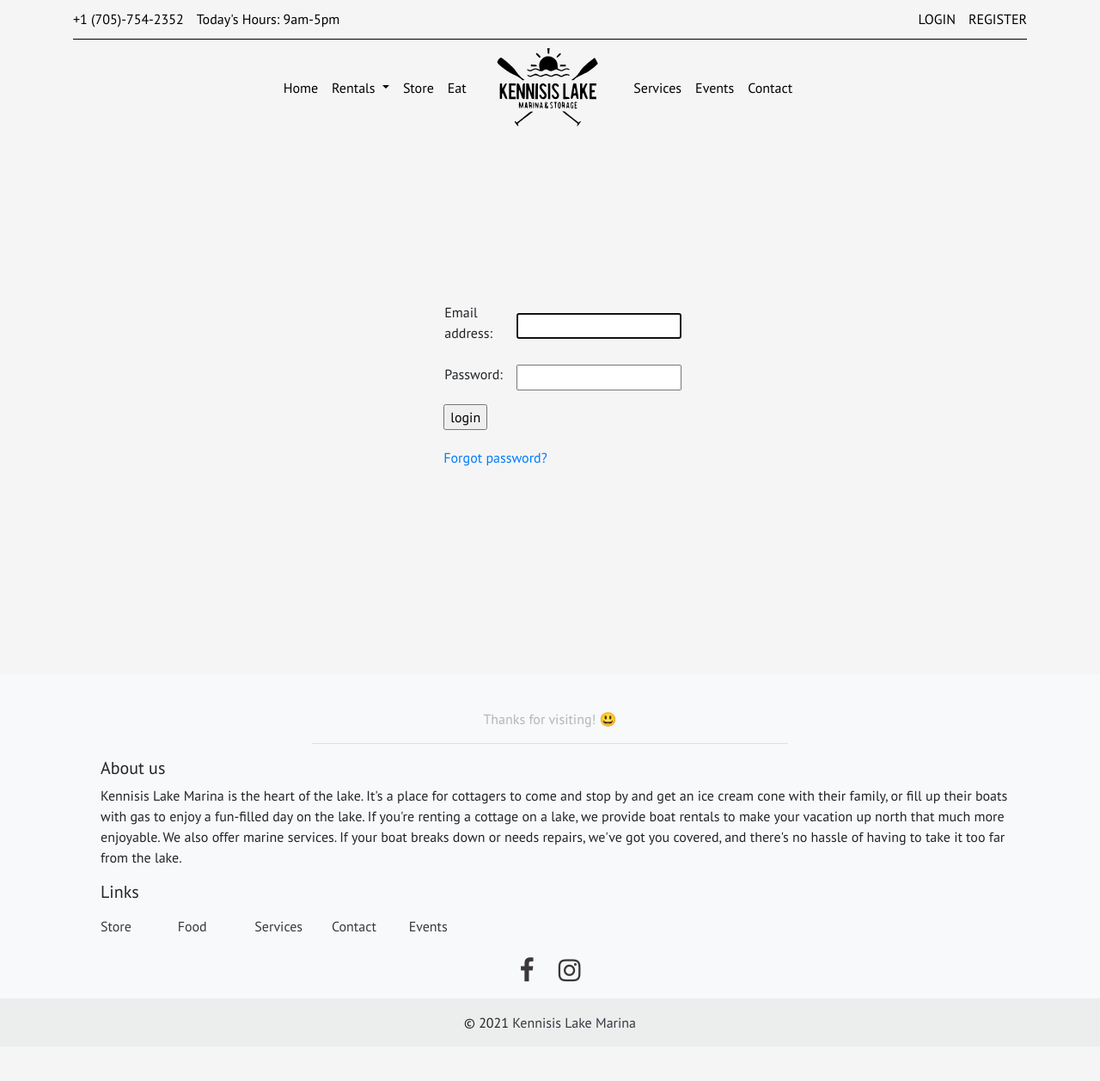
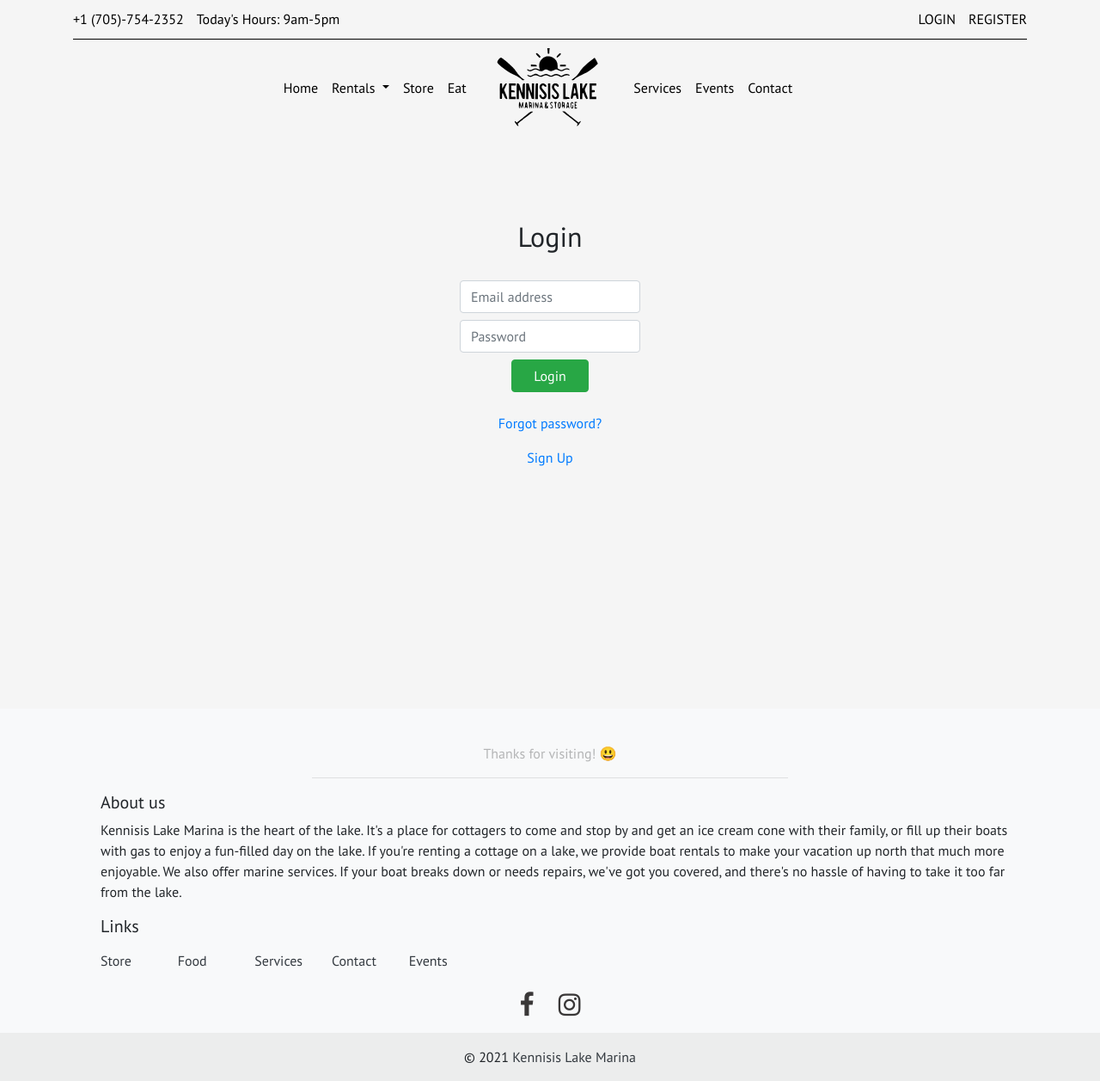
Before and after one commit to jaysondale/boat-rental-app, a Django app: page /accounts/login/ in a window 1280 px wide. Shown: the whole page at 86% size. Before the commit the page ends 1196 px from the top, so only its background shows below. Run offline with Django 3.2, Linux system fonts and the light colour scheme; some libraries are stand-ins or nearby versions.

Commit message:
Added calendar features, styled auth forms

```diff
--- a/src/boatrent/settings.py
+++ b/src/boatrent/settings.py
@@ -26,7 +26,7 @@ SECRET_KEY = '8k2qgri)s2==1_5xpd&*@5atwt_quba&ks^$^ym^209zjvy2#3'
 # SECURITY WARNING: don't run with debug turned on in production!
 DEBUG = True
 
-ALLOWED_HOSTS = ['192.168.1.185']
+ALLOWED_HOSTS = []
 
 
 # Application definition
--- a/src/boatrent/urls.py
+++ b/src/boatrent/urls.py
@@ -48,6 +48,7 @@ urlpatterns = [
     path(r'events/interested/(<event_id>[0-9]+)/', event_views.event_interested, name='events_interested'),
     path('contact/', pages_views.contact_view, name='contact'),
     path('rentals/', boat_views.rentals_view, name='water_activities'),
+    path('rentals/<next>', boat_views.rentals_view, name='water_activities'),
     path('rentals/boat_post_form', boat_views.boat_form_view, name='boat_post_form'),
     path('upcoming_rentals/', boat_views.upcoming_rentals_view, name='upcoming_rentals_view'),
     path('upcoming_rentals/<yyyy:new_date>/', boat_views.upcoming_rentals_view, name='upcoming_rentals_view'),
--- a/src/boats/static/boats/css/calendar.css
+++ b/src/boats/static/boats/css/calendar.css
@@ -36,6 +36,7 @@ li.calendar-list {
 
 li.calendar-list.hovering {
   box-shadow: 5px 5px 22px -7px rgba(0,0,0,0.84);
+  cursor: pointer;
 }
 
 li.title {
--- a/src/boats/templates/boats/booking_cal.html
+++ b/src/boats/templates/boats/booking_cal.html
@@ -63,7 +63,7 @@
 					<td>{{ booking.startDay }}</td>
 					<td>{{ booking.endDay }}</td>
 					<td class="btn-group">
-						<a class="btn btn-success text-white booking-view-btn" conf_url="{% url 'confirm_booking' booking.pk %}">View</a>
+						<a class="btn btn-success text-white booking-view-btn">View</a>
 						<a class="btn btn-outline-danger" href="{% url 'staff_delete_booking' booking.pk %}">Cancel</a></td>
 				</tr>
 				{% endfor %}
@@ -175,7 +175,7 @@
 	        </div>
 	      </div>
 	      <div class="modal-footer">
-	        <button type="submit" class="btn btn-success">Confirm</button>
+	        <button type="submit" class="btn btn-success modal-action">Confirm</button>
 	        <button type="button" class="btn btn-secondary" data-dismiss="modal">Close</button>
 	      </div>
 	  </form>
--- a/src/templates/navbar.html
+++ b/src/templates/navbar.html
@@ -10,7 +10,7 @@
         <a href="{% url 'profile' form_url='None' %}" class="underline">MY PROFILE</a>
         <a href="{% url 'logout' %}" class="underline">LOGOUT</a>
         {% else %}
-        <a href="{% url 'login' %}?next=/events" class="underline">LOGIN</a>
+        <a href="{% url 'login' %}" class="underline">LOGIN</a>
         <a href="{% url 'signup' %}" class="underline">REGISTER</a>
         {% endif %}
       </div>
--- a/src/templates/registration/login.html
+++ b/src/templates/registration/login.html
@@ -3,44 +3,41 @@
 
 {% block main_content %}
 
-<div class="container top-container">
+<div class="container fullHeight">
   {% if form.errors %}
     <p>Your username and password didn't match. Please try again.</p>
   {% endif %}
 
   {% if next %}
     {% if user.is_authenticated %}
-      <p>Your account doesn't have access to this page. To proceed,
-      please login with an account that has access.</p>
+      <p>Your account does not have permission to view this page.</p>
     {% else %}
       <p>Please login to see this page.</p>
     {% endif %}
   {% endif %}
+	<div class='row h-100 flex-column justify-content-center align-items-center'>
+    <div class="row mb-4">
+      <h2>Login</h2>
+    </div>
+    <form method="post" action="{% url 'login' %}">
+      {% csrf_token %}
+      {% for field in form %}
+        <div class="input-group mb-2">
+          <input class="form-control" id="{{ field.id_for_label }}" maxlength="30" name="{{ field.html_name }}" placeholder="{{field.label}}" type="{{field.widget_type}}" />
+          {{ field.errors }}
+        </div>
+      {% endfor %}
+      <div class="row">
+        <div class="col-md-6 col-12 offset-md-3">
+          <input class="btn btn-success w-100" type="submit" value="Login"/>
+          <input type="hidden" name="next" value="{{ next }}" />
+        </div>
+      </div>
+    </form>
 
-  <div class='container fullHeight h-100' style="padding-top: 150px; padding-bottom: 200px;">
-		<div class='row align-items-center justify-content-center text-left h-50'>
-			<div class='col-lg-3 align-self-end'>
-        <form method="post" action="{% url 'login' %}">
-          {% csrf_token %}
-          <table>
-            <tr>
-              <td style="padding-right: 15px; padding-bottom: 15px;">{{ form.username.label_tag }}</td>
-              <td style="padding-right: 15px; padding-bottom: 15px;">{{ form.username }}</td>
-            </tr>
-            <tr >
-              <td style="padding-right: 15px; padding-bottom: 15px;">{{ form.password.label_tag }}</td>
-              <td style="padding-right: 15px; padding-bottom: 15px;">{{ form.password }}</td>
-            </tr>
-          </table>
-
-          <input type="submit" value="login"/>
-          <input type="hidden" name="next" value="{{ next }}" />
-        </form>
-
-        {# Assumes you setup the password_reset view in your URLconf #}
-        <p style="padding-top: 20px;"><a href="{% url 'password_reset' %}" >Forgot password?</a></p>
-			</div>
-		</div>
+    {# Assumes you setup the password_reset view in your URLconf #}
+    <p class="pt-4"><a href="{% url 'password_reset' %}" >Forgot password?</a></p>
+    <a href="{% url 'signup' %}">Sign Up</a>
 	</div>
 
 
```
Also changed, not shown: src/boats/static/boats/js/manage_bookings.js (+32 -9 lines), src/boats/views.py (+22 -10 lines), src/templates/registration/signup.html (+29 -7 lines).
